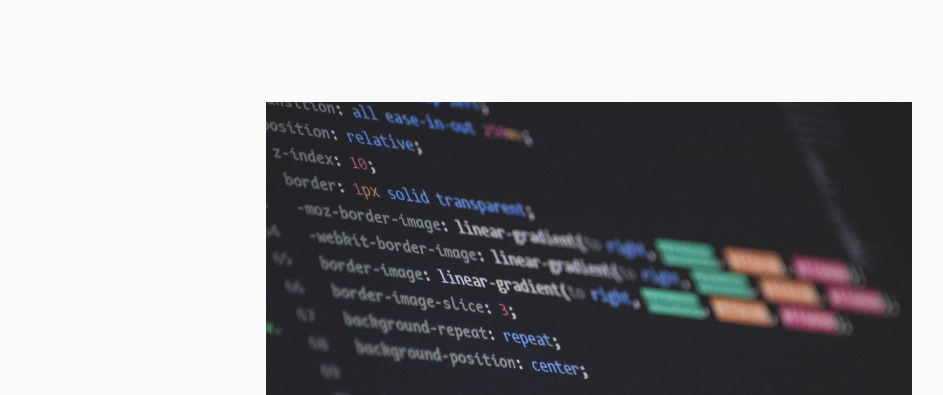
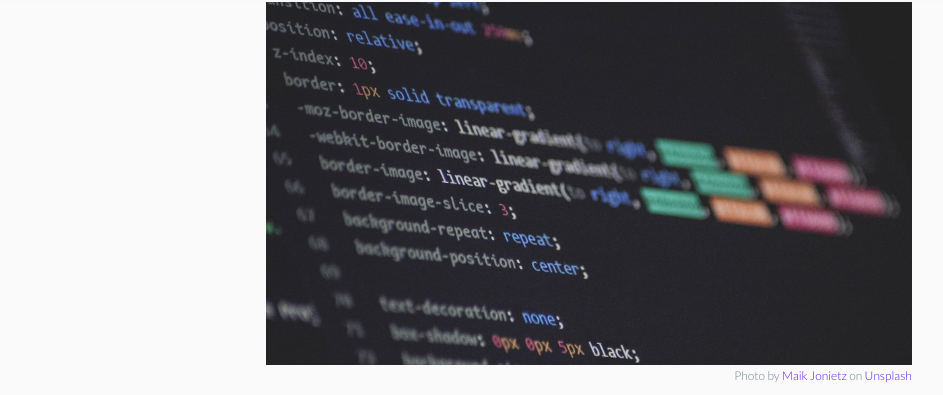
Before and after one commit to sandra-laban/sandra-laban.github.io, a plain HTML site: page blog/css-concepts.html in a window 1280 px wide. Shown: the part 72-467 px from the top of the page, without its empty margins (51-994 px from the left). Drawn offline with nearby package versions, Linux system fonts and the light colour scheme.

Commit message:
removed top padding on blog main

```diff
--- a/styles/main.css
+++ b/styles/main.css
@@ -132,7 +132,6 @@ h1.post-title {
 }
 .blog-main {
   margin: 0 auto;
-  padding: 100px 0px;
 }
 .blog-main ul {
   margin-left: 50px;
```
